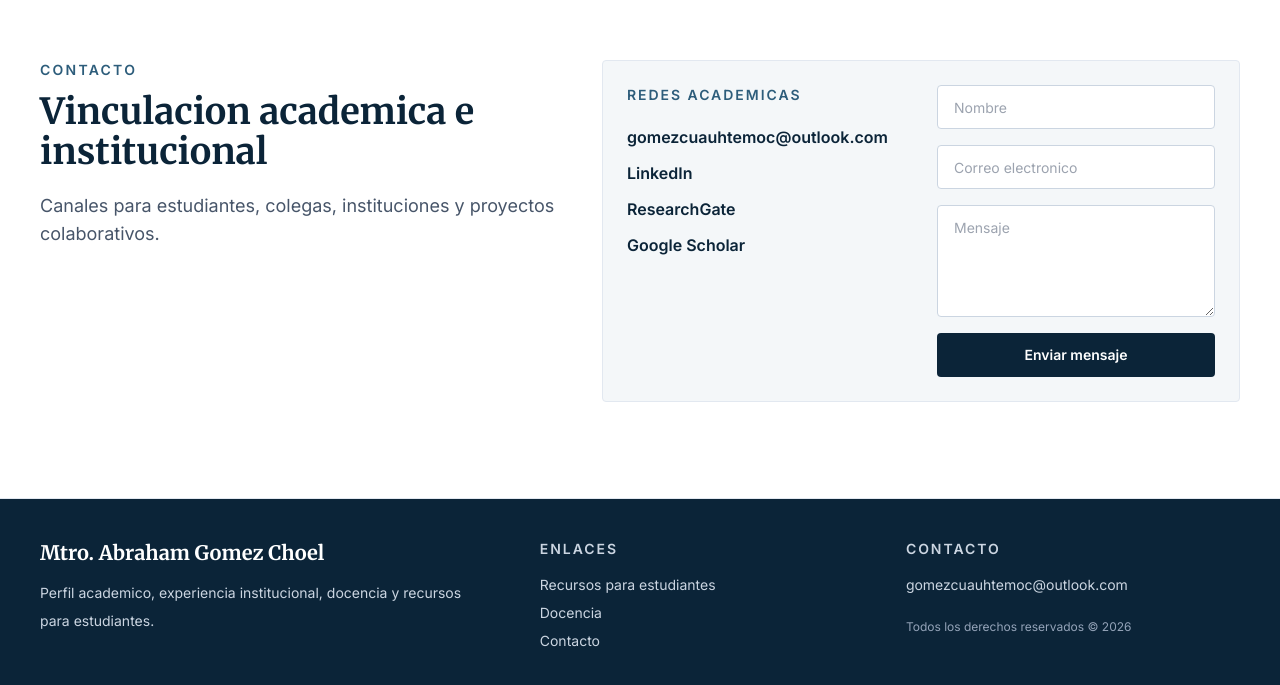
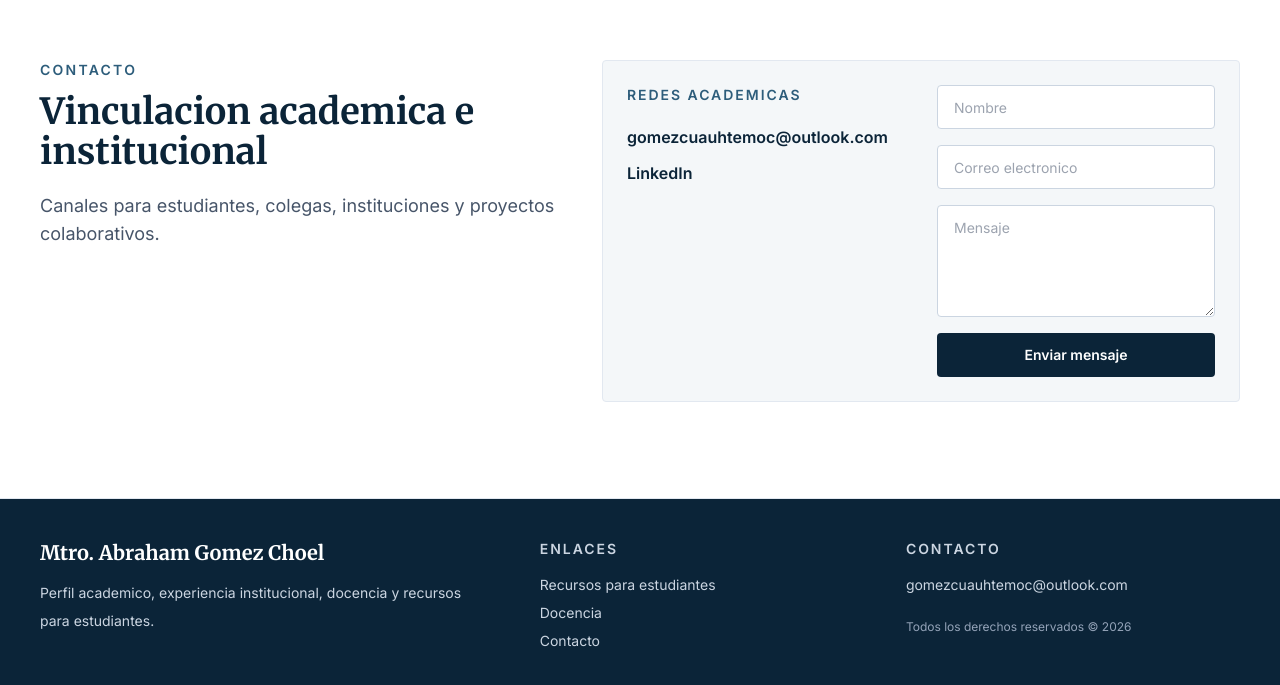
Before and after one commit to Abetar/abraham-choel-web, a Next.js app: page / in a window 1280 px wide. Shown: the part 4616-5301 px from the top of the page. Built offline with nearby package versions, Linux system fonts and the light colour scheme.

Commit message:
Remove ResearchGate and Google Scholar links
Removed links to ResearchGate and Google Scholar from the contact section.

```diff
--- a/src/app/page.tsx
+++ b/src/app/page.tsx
@@ -211,8 +211,6 @@ export default function HomePage() {
                 <div className="mt-5 grid gap-3">
                   <a className="font-semibold text-navy-900 hover:text-navy-700" href={`mailto:${siteConfig.email}`}>{siteConfig.email}</a>
                   <a className="font-semibold text-navy-900 hover:text-navy-700" href={siteConfig.social.linkedin}>LinkedIn</a>
-                  <a className="font-semibold text-navy-900 hover:text-navy-700" href={siteConfig.social.researchGate}>ResearchGate</a>
-                  <a className="font-semibold text-navy-900 hover:text-navy-700" href={siteConfig.social.googleScholar}>Google Scholar</a>
                 </div>
               </div>
               <form className="grid gap-4" aria-label="Formulario de contacto">
```
